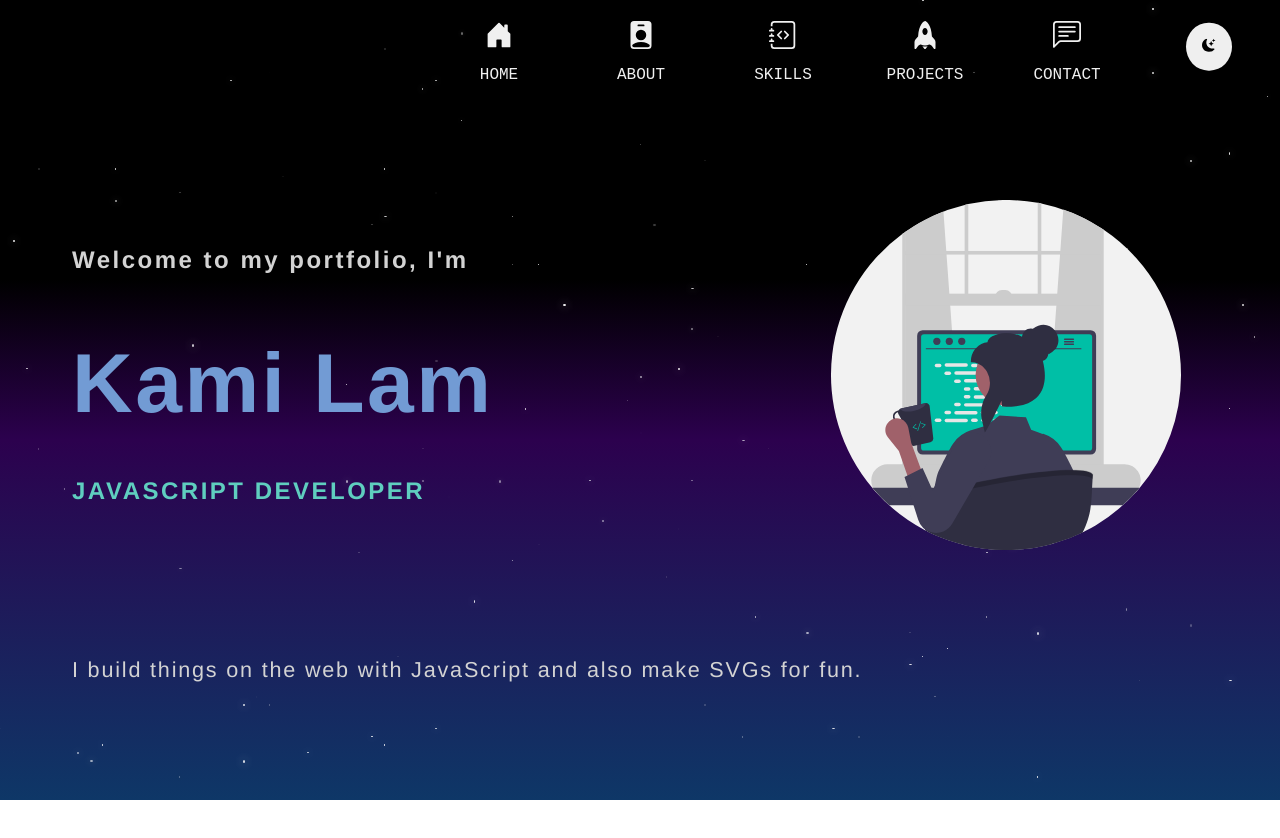
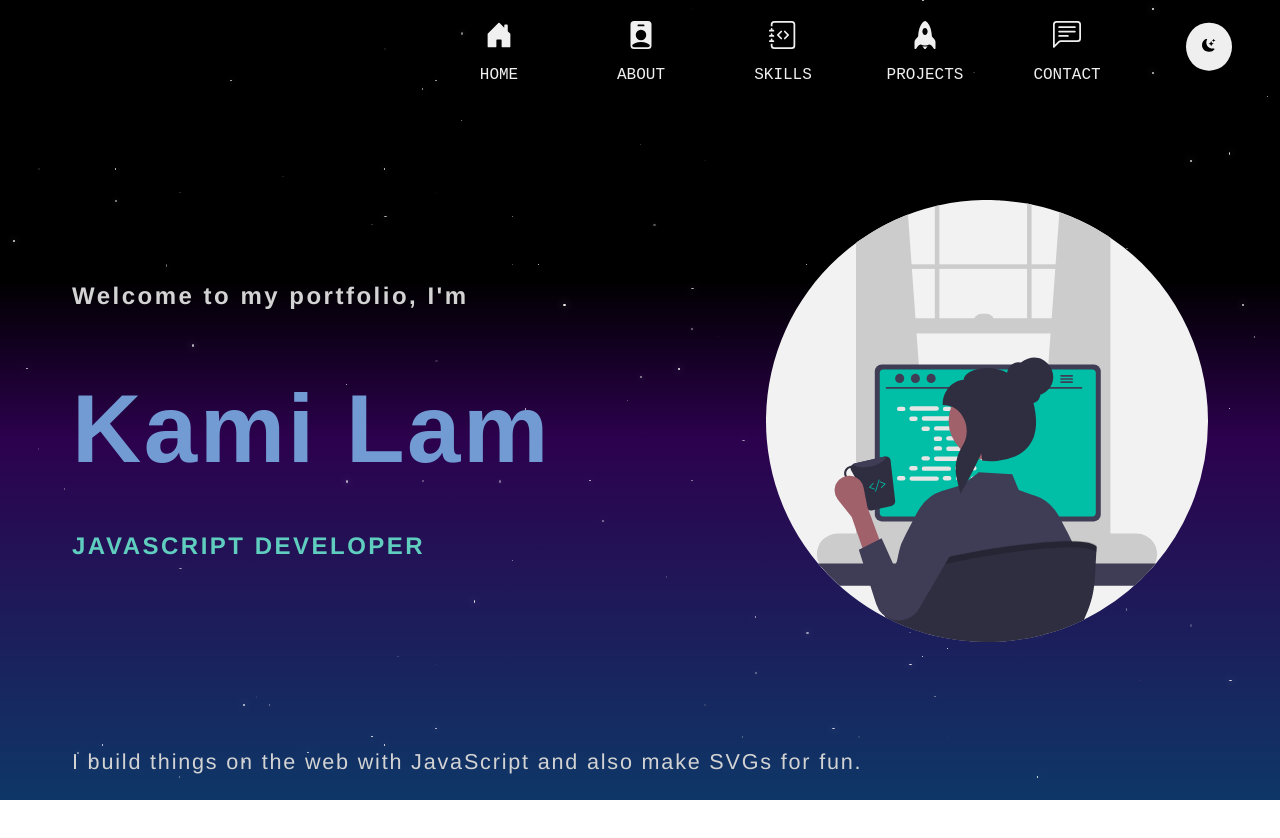
Before and after one commit to kamiviolet/portfolio-react, a React (Vite) app: page / in a window 1280 px wide. Shown: the top 838 px of the page. Built offline with nearby package versions, Linux system fonts and the light colour scheme.

Commit message:
adjust font size

```diff
--- a/src/css/header.css
+++ b/src/css/header.css
@@ -18,7 +18,7 @@ span {
 }
 
 .header .name {
-    font-size: 1.75em;
+    font-size: 1.25em;
     margin-block: .25em;
     color: #729BD4;
     font-family: 'Nunito Sans', sans-serif;
@@ -37,7 +37,7 @@ span {
 .header img {
     justify-self: center;
     width: 100%;
-    width: 350px;
+    max-width: 500px;
     margin-block: 2em;
 }
 
@@ -51,6 +51,10 @@ span {
         grid-column: 1/ span 2;
     }
 
+    .header .name {
+        font-size: 2em;
+    }
+
     img {
         grid-column: 3/4;
     }
```
Also changed, not shown: 1 other file (tests, documents, lock files or other folders).
